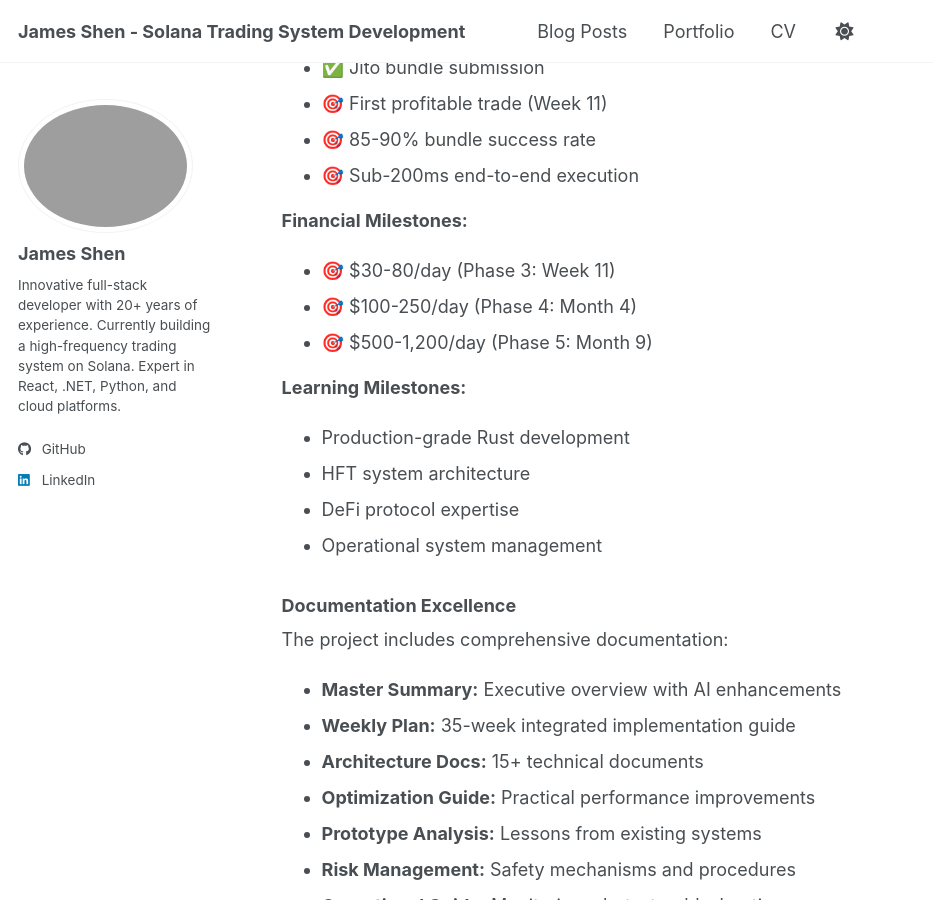
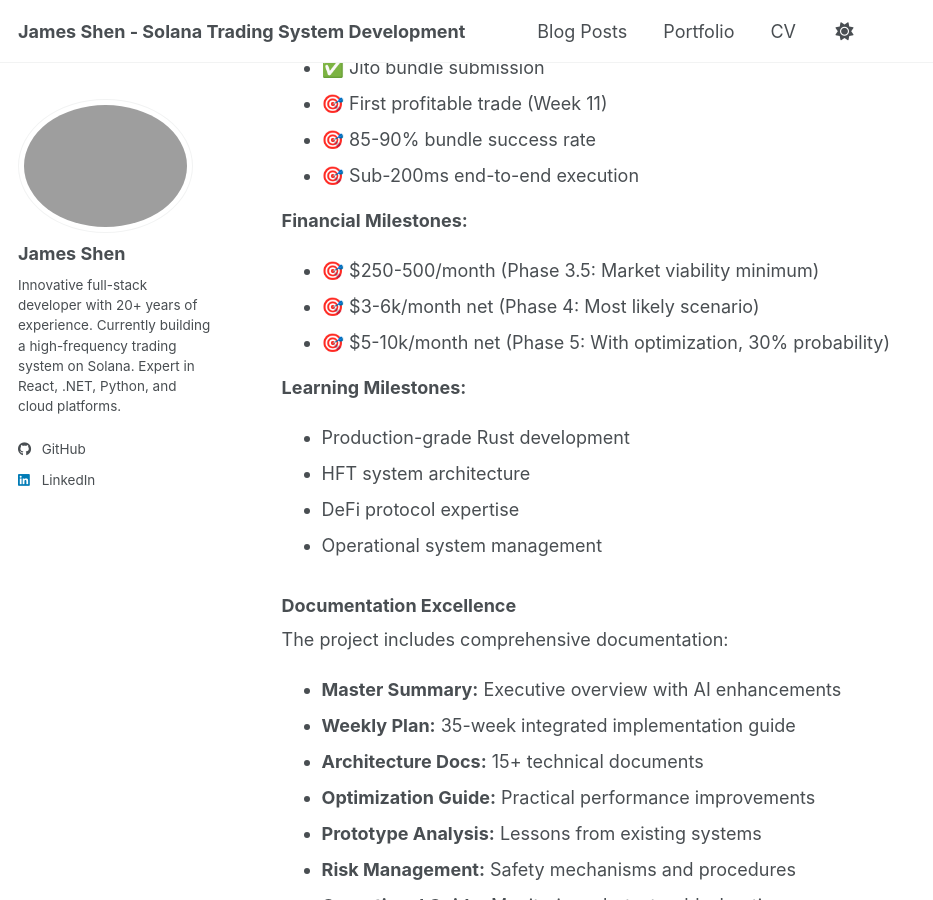
Before and after one commit to guidebee/guidebee.github.io, a Jekyll site: the page built from _portfolio/portfolio-9.md, in a window 1280 px wide and 900 px high, scrolled down 9286 px. Shown: the whole window, without its empty margins (0-933 px from the left). Built offline with Jekyll 4.4.1, drawn with Linux system fonts in a browser that asks for light colours; a script bundle is joined from its source files by our own code; library files that are not in the unit come from our copies.

Commit message:
portfolios

```diff
--- a/_portfolio/portfolio-9.md
+++ b/_portfolio/portfolio-9.md
@@ -293,9 +293,9 @@ These components can be extracted and shared with the broader Solana development
 - 🎯 Sub-200ms end-to-end execution
 
 **Financial Milestones:**
-- 🎯 $30-80/day (Phase 3: Week 11)
-- 🎯 $100-250/day (Phase 4: Month 4)
-- 🎯 $500-1,200/day (Phase 5: Month 9)
+- 🎯 $250-500/month (Phase 3.5: Market viability minimum)
+- 🎯 $3-6k/month net (Phase 4: Most likely scenario)
+- 🎯 $5-10k/month net (Phase 5: With optimization, 30% probability)
 
 **Learning Milestones:**
 - Production-grade Rust development
```
